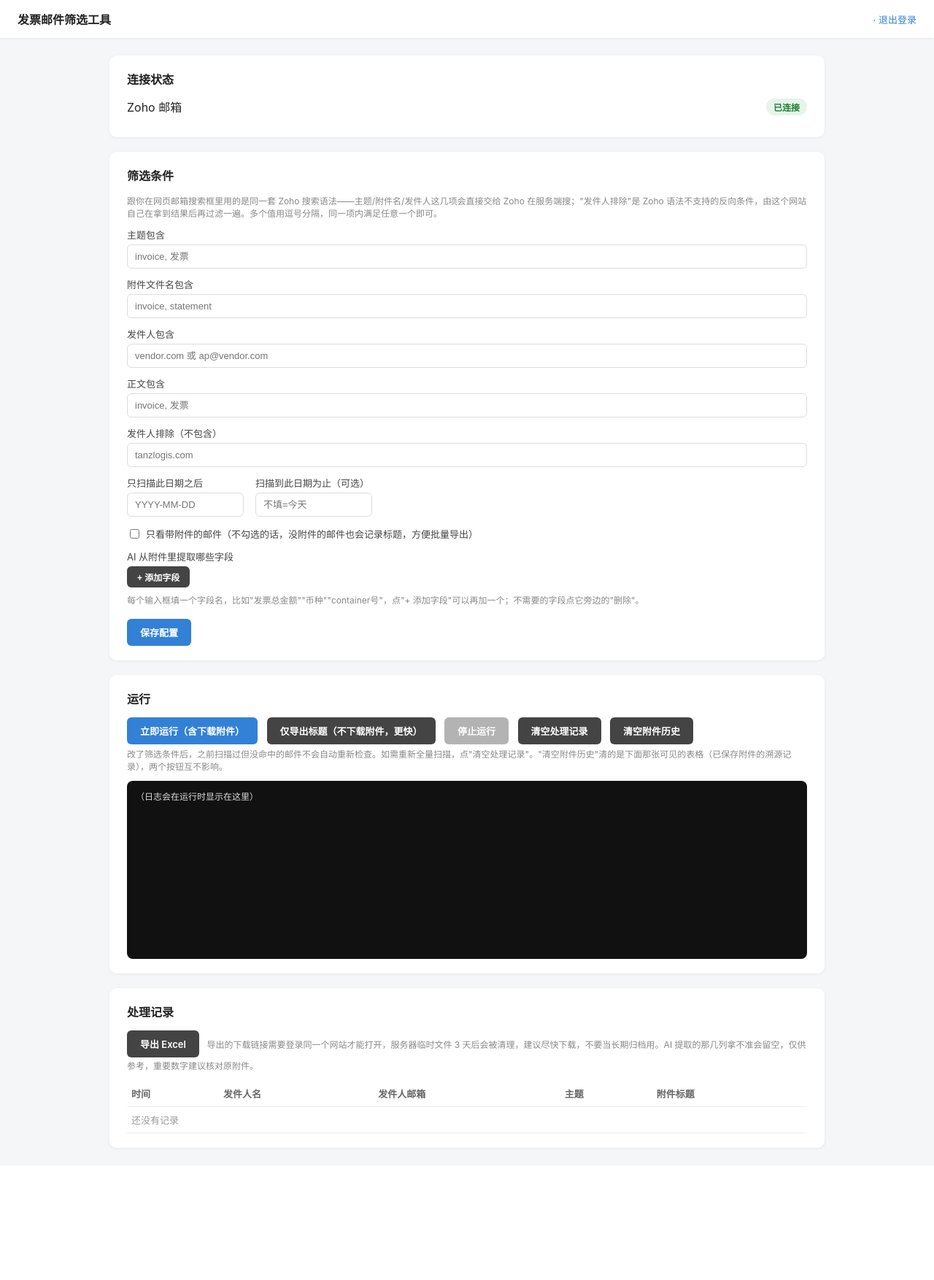
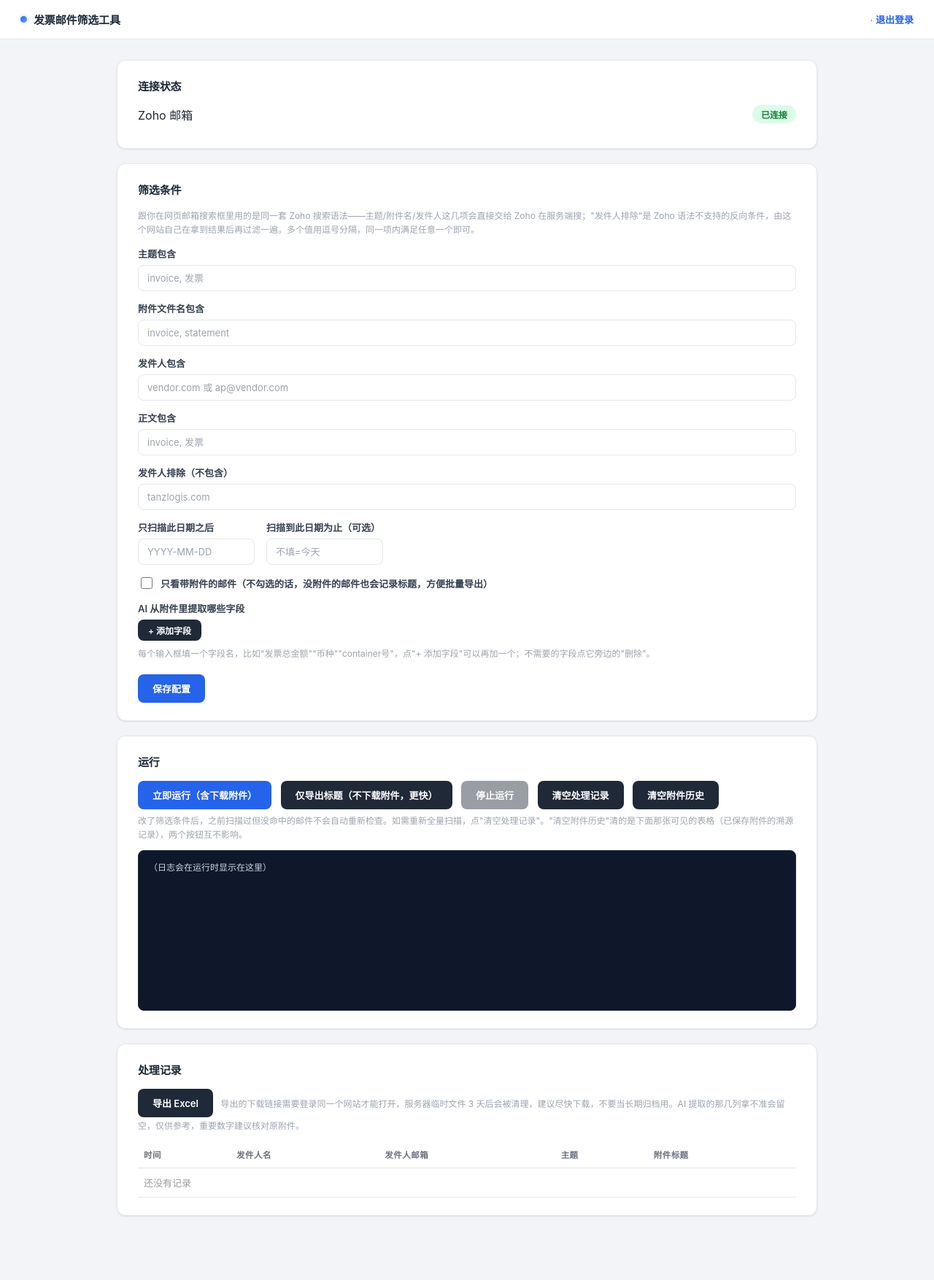
Before and after one commit to leilachandev-art/MailFilterTool, a Flask app: template templates/dashboard.html in a window 1280 px wide. Shown: the whole page at 73% size. Before the commit the page ends 1576 px from the top, so only its background shows below. Run offline with Flask 3, Linux system fonts and the light colour scheme; the template is opened without the code that fills it, so the values that code supplies are empty.

Commit message:
整站视觉重新设计

```diff
--- /dev/null
+++ b/static/style.css
@@ -0,0 +1,206 @@
+/*
+style.css
+三个页面（登录页/控制台/用户统计）共用的样式表。之前这些样式是各自页面内联写的，
+颜色、圆角、按钮长得都不太一样（比如登录页按钮是红色，控制台按钮是蓝色），
+现在统一抽到这一个文件里，用 CSS 变量定义一套颜色/圆角/阴影，三个页面共用同一套观感。
+*/
+
+:root {
+  --color-primary: #2563eb;
+  --color-primary-hover: #1d4ed8;
+  --color-primary-light: #eff6ff;
+  --color-dark: #1f2937;
+  --color-dark-hover: #111827;
+  --color-text: #1f2937;
+  --color-text-muted: #6b7280;
+  --color-text-faint: #9ca3af;
+  --color-bg: #f3f4f7;
+  --color-card: #ffffff;
+  --color-border: #e5e7eb;
+  --color-success-bg: #dcfce7;
+  --color-success-text: #15803d;
+  --color-warning-bg: #fef3c7;
+  --color-warning-text: #92400e;
+  --color-error-bg: #fee2e2;
+  --color-error-text: #b91c1c;
+  --radius: 12px;
+  --radius-sm: 8px;
+  --shadow-card: 0 1px 3px rgba(15, 23, 42, 0.06), 0 1px 2px rgba(15, 23, 42, 0.04);
+  --shadow-elevated: 0 10px 30px rgba(15, 23, 42, 0.12);
+  --font-sans: -apple-system, BlinkMacSystemFont, "Segoe UI", "Microsoft YaHei", sans-serif;
+}
+
+* { box-sizing: border-box; }
+
+body {
+  font-family: var(--font-sans);
+  background: var(--color-bg);
+  color: var(--color-text);
+  margin: 0;
+  -webkit-font-smoothing: antialiased;
+}
+
+header {
+  background: var(--color-card);
+  padding: 16px 28px;
+  display: flex;
+  justify-content: space-between;
+  align-items: center;
+  border-bottom: 1px solid var(--color-border);
+  position: sticky;
+  top: 0;
+  z-index: 10;
+}
+header .title {
+  font-weight: 700;
+  font-size: 15px;
+  display: flex;
+  align-items: center;
+  gap: 9px;
+  letter-spacing: -0.01em;
+}
+header .title::before {
+  content: "";
+  display: inline-block;
+  width: 9px;
+  height: 9px;
+  border-radius: 50%;
+  background: linear-gradient(135deg, var(--color-primary), #60a5fa);
+  box-shadow: 0 0 0 3px var(--color-primary-light);
+}
+header .who { font-size: 13px; color: var(--color-text-muted); }
+header a { color: var(--color-primary); text-decoration: none; font-size: 13px; font-weight: 600; }
+header a:hover { text-decoration: underline; }
+
+.wrap { max-width: 1000px; margin: 28px auto; padding: 0 20px 40px; }
+
+.card {
+  background: var(--color-card);
+  border: 1px solid var(--color-border);
+  border-radius: var(--radius);
+  padding: 24px 28px;
+  margin-bottom: 20px;
+  box-shadow: var(--shadow-card);
+}
+.card h2 {
+  font-size: 15px;
+  margin: 0 0 16px;
+  font-weight: 700;
+  color: var(--color-text);
+  letter-spacing: -0.01em;
+}
+
+.status-badge { display: inline-block; padding: 4px 12px; border-radius: 999px; font-size: 12px; font-weight: 600; }
+.status-ok { background: var(--color-success-bg); color: var(--color-success-text); }
+
+.row { display: flex; align-items: center; justify-content: space-between; margin-bottom: 10px; }
+
+label { display: block; font-size: 13px; font-weight: 600; color: #374151; margin: 14px 0 6px; }
+input[type=text] {
+  width: 100%;
+  padding: 9px 12px;
+  border: 1px solid var(--color-border);
+  border-radius: var(--radius-sm);
+  box-sizing: border-box;
+  font-size: 13px;
+  font-family: inherit;
+  background: #fff;
+  transition: border-color .15s ease, box-shadow .15s ease;
+}
+input[type=text]:focus {
+  outline: none;
+  border-color: var(--color-primary);
+  box-shadow: 0 0 0 3px var(--color-primary-light);
+}
+input[type=text]::placeholder { color: var(--color-text-faint); }
+
+.checkbox-row { display: flex; align-items: center; gap: 8px; margin: 12px 0; font-size: 13px; color: #374151; }
+.checkbox-row input[type=checkbox] { width: 16px; height: 16px; accent-color: var(--color-primary); cursor: pointer; }
+
+.btn {
+  display: inline-block;
+  background: var(--color-primary);
+  color: #fff;
+  padding: 10px 20px;
+  border-radius: var(--radius-sm);
+  text-decoration: none;
+  font-weight: 600;
+  border: none;
+  cursor: pointer;
+  font-size: 13px;
+  font-family: inherit;
+  transition: background .15s ease, box-shadow .15s ease, transform .1s ease;
+}
+.btn:hover { background: var(--color-primary-hover); box-shadow: 0 4px 14px rgba(37, 99, 235, .25); }
+.btn:active { transform: translateY(1px); }
+.btn-secondary { background: var(--color-dark); }
+.btn-secondary:hover { background: var(--color-dark-hover); box-shadow: 0 4px 14px rgba(31, 41, 55, .22); }
+.btn:disabled { opacity: .45; cursor: not-allowed; box-shadow: none; transform: none; }
+.btn:disabled:hover { background: var(--color-primary); box-shadow: none; }
+.btn-secondary:disabled:hover { background: var(--color-dark); box-shadow: none; }
+/* 停止按钮不用 disabled 属性(那样点击不会有任何反馈)，改用这个类只做视觉变灰，
+   点击时仍然会提交，由后端告诉用户"当前没有正在运行的任务"。 */
+.btn-secondary.inactive { opacity: .45; }
+.btn-remove { padding: 6px 12px; font-size: 12px; }
+
+.hint { color: var(--color-text-faint); font-size: 12px; margin-top: 6px; line-height: 1.6; }
+.flash {
+  background: var(--color-warning-bg);
+  color: var(--color-warning-text);
+  padding: 12px 14px;
+  border-radius: var(--radius-sm);
+  margin-bottom: 16px;
+  font-size: 13px;
+  border: 1px solid #fde68a;
+}
+
+#log-box {
+  background: #0f172a;
+  color: #cbd5e1;
+  font-family: "SFMono-Regular", Consolas, "Courier New", monospace;
+  font-size: 12px;
+  padding: 14px;
+  border-radius: var(--radius-sm);
+  height: 220px;
+  overflow-y: auto;
+  white-space: pre-wrap;
+  line-height: 1.6;
+  border: 1px solid #1e293b;
+}
+
+table { width: 100%; border-collapse: collapse; font-size: 13px; }
+th, td { text-align: left; padding: 10px 8px; border-bottom: 1px solid var(--color-border); }
+th { color: var(--color-text-muted); font-weight: 600; font-size: 11.5px; text-transform: uppercase; letter-spacing: .04em; }
+tbody tr { transition: background .1s ease; }
+tbody tr:hover { background: #f9fafb; }
+a.link { color: var(--color-primary); text-decoration: none; font-weight: 500; }
+a.link:hover { text-decoration: underline; }
+
+@keyframes pulse { 0%, 100% { opacity: 1; } 50% { opacity: .25; } }
+.spinner { display: inline-block; margin-right: 6px; color: var(--color-primary); animation: pulse 1s infinite; }
+
+#toast {
+  position: fixed;
+  top: 20px;
+  left: 50%;
+  transform: translateX(-50%) translateY(-8px);
+  background: #1f2937;
+  color: #fff;
+  padding: 12px 22px;
+  border-radius: var(--radius-sm);
+  font-size: 13px;
+  box-shadow: var(--shadow-elevated);
+  z-index: 1000;
+  opacity: 0;
+  pointer-events: none;
+  transition: opacity .2s ease, transform .2s ease;
+  max-width: 80vw;
+  text-align: center;
+}
+#toast.show { opacity: 1; transform: translateX(-50%) translateY(0); }
+#toast.error { background: #b91c1c; }
+
+.extract-field-row { display: flex; gap: 8px; align-items: center; margin-bottom: 8px; }
+.extract-field-row input[type=text] { flex: 1; margin: 0; }
+
+.summary { color: var(--color-text-muted); font-size: 13px; margin-bottom: 16px; }
--- a/templates/dashboard.html
+++ b/templates/dashboard.html
@@ -4,52 +4,7 @@
   <meta charset="UTF-8">
   <title>发票邮件筛选工具 - 控制台</title>
   <meta name="viewport" content="width=device-width, initial-scale=1">
-  <style>
-    body { font-family: -apple-system, "Microsoft YaHei", sans-serif; background: #f5f6f8; margin: 0; color: #222; }
-    header { background: #fff; padding: 14px 24px; display: flex; justify-content: space-between; align-items: center; box-shadow: 0 1px 4px rgba(0,0,0,0.06); }
-    header .title { font-weight: 700; }
-    header .who { font-size: 13px; color: #666; }
-    header a { color: #3281d6; text-decoration: none; font-size: 13px; }
-    .wrap { max-width: 980px; margin: 24px auto; padding: 0 16px; }
-    .card { background: #fff; border-radius: 10px; padding: 20px 24px; margin-bottom: 20px; box-shadow: 0 1px 4px rgba(0,0,0,0.06); }
-    .card h2 { font-size: 16px; margin: 0 0 14px; }
-    .status-badge { display: inline-block; padding: 3px 10px; border-radius: 999px; font-size: 12px; font-weight: 600; }
-    .status-ok { background: #e6f4ea; color: #1e7e34; }
-    .row { display: flex; align-items: center; justify-content: space-between; margin-bottom: 10px; }
-    label { display: block; font-size: 13px; color: #444; margin: 12px 0 4px; }
-    input[type=text] { width: 100%; padding: 8px 10px; border: 1px solid #ddd; border-radius: 6px; box-sizing: border-box; font-size: 13px; }
-    .checkbox-row { display: flex; align-items: center; gap: 6px; margin: 10px 0; font-size: 13px; }
-    .btn { display: inline-block; background: #3281d6; color: #fff; padding: 9px 18px; border-radius: 6px; text-decoration: none; font-weight: 600; border: none; cursor: pointer; font-size: 13px; }
-    .btn:hover { background: #6babf1; }
-    .btn-secondary { background: #444; }
-    .btn-secondary:hover { background: #222; }
-    .btn:disabled { opacity: 0.4; cursor: not-allowed; }
-    .btn:disabled:hover { background: #3281d6; }
-    .btn-secondary:disabled:hover { background: #444; }
-    /* 停止按钮不用 disabled 属性(那样点击不会有任何反馈)，改用这个类只做视觉变灰，
-       点击时仍然会提交，由后端告诉用户"当前没有正在运行的任务"。 */
-    .btn-secondary.inactive { opacity: 0.4; }
-    .hint { color: #888; font-size: 12px; margin-top: 4px; }
-    .extract-field-row { display: flex; gap: 6px; align-items: center; margin-bottom: 6px; }
-    .extract-field-row input[type=text] { flex: 1; margin: 0; }
-    .extract-field-row .btn-remove { padding: 6px 12px; font-size: 12px; flex-shrink: 0; }
-    .flash { background: #fff3cd; color: #664d03; padding: 10px; border-radius: 6px; margin-bottom: 16px; font-size: 13px; }
-    #log-box { background: #111; color: #ddd; font-family: monospace; font-size: 12px; padding: 12px; border-radius: 8px; height: 220px; overflow-y: auto; white-space: pre-wrap; }
-    table { width: 100%; border-collapse: collapse; font-size: 13px; }
-    th, td { text-align: left; padding: 8px 6px; border-bottom: 1px solid #eee; }
-    th { color: #666; font-weight: 600; }
-    a.link { color: #1a56db; }
-    @keyframes pulse { 0%, 100% { opacity: 1; } 50% { opacity: 0.25; } }
-    .spinner { display: inline-block; margin-right: 4px; color: #3281d6; animation: pulse 1s infinite; }
-    #toast {
-      position: fixed; top: 18px; left: 50%; transform: translateX(-50%) translateY(-8px);
-      background: #333; color: #fff; padding: 10px 20px; border-radius: 8px; font-size: 13px;
-      box-shadow: 0 4px 16px rgba(0,0,0,0.2); z-index: 1000; opacity: 0; pointer-events: none;
-      transition: opacity 0.2s ease, transform 0.2s ease; max-width: 80vw; text-align: center;
-    }
-    #toast.show { opacity: 1; transform: translateX(-50%) translateY(0); }
-    #toast.error { background: #b3261e; }
-  </style>
+  <link rel="stylesheet" href="{{ url_for('static', filename='style.css') }}">
 </head>
 <body>
   <div id="toast"></div>
```
Also changed, not shown: templates/admin_users.html (+1 -14 lines), templates/login.html (+32 -8 lines).
